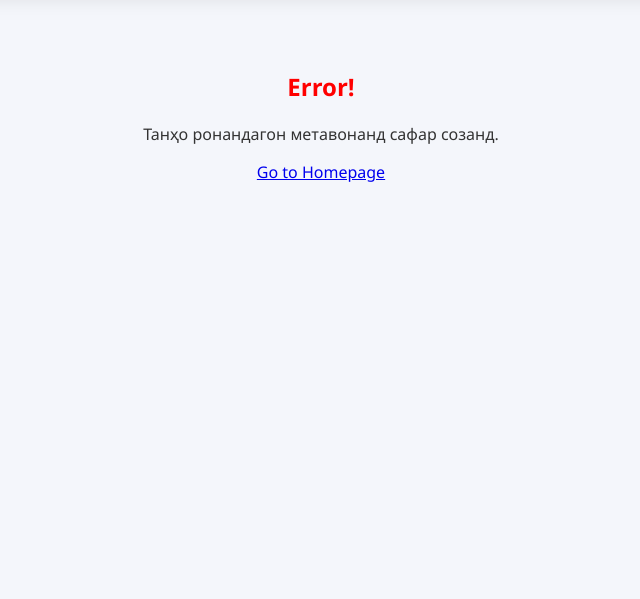
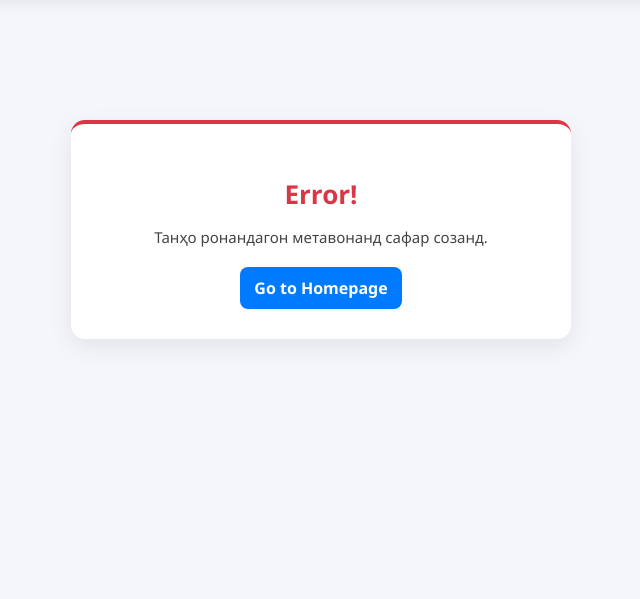
Before and after one commit to Xurwed9/hamsafar-backend, a Django app: page /create-trip/ in a window 1280 px wide. Shown: the part 58-657 px from the top of the page, without its empty margins (319-959 px from the left). Run offline with Django 5.2, Linux system fonts and the light colour scheme; the visitor is signed in with stand-in values (Sample User, id 1).

Commit message:
style eror

```diff
--- a/static/css/style.css
+++ b/static/css/style.css
@@ -375,3 +375,68 @@ body {
         transform: translateY(0);
     }
 }
+
+
+
+/* ===== ERROR PAGE ===== */
+.error-container {
+    max-width: 500px;
+    margin: 80px auto;
+    padding: 20px;
+}
+
+.error-card {
+    background: white;
+    border-radius: 14px;
+    padding: 30px;
+    text-align: center;
+    box-shadow: 0 8px 25px rgba(0,0,0,0.08);
+    animation: fadeUp 0.4s ease;
+    border-top: 4px solid #dc3545;
+}
+
+/* TITLE */
+.error-title {
+    color: #dc3545;
+    font-size: 26px;
+    margin-bottom: 15px;
+}
+
+/* TEXT */
+.error-text {
+    font-size: 15px;
+    color: #444;
+    margin-bottom: 20px;
+}
+
+/* BUTTON */
+.btn {
+    padding: 10px 14px;
+    border-radius: 8px;
+    text-decoration: none;
+    font-weight: bold;
+    transition: 0.3s;
+    display: inline-block;
+}
+
+.home-btn {
+    background: #007bff;
+    color: white;
+}
+
+.home-btn:hover {
+    background: #0056b3;
+    transform: translateY(-2px);
+}
+
+/* ANIMATION */
+@keyframes fadeUp {
+    from {
+        opacity: 0;
+        transform: translateY(15px);
+    }
+    to {
+        opacity: 1;
+        transform: translateY(0);
+    }
+}
--- a/templates/hamsafar/error.html
+++ b/templates/hamsafar/error.html
@@ -1,10 +1,22 @@
 {% extends "accounts/base.html" %}
 {% block main %}
 
-<div style="text-align: center; margin-top: 50px;">
-    <h2 style="color: red;">Error!</h2>
-    <p>{{ error }}</p>
-    <a href="/">Go to Homepage</a>
+<div class="error-container">
+
+    <div class="error-card">
+
+        <h2 class="error-title">Error!</h2>
+
+        <p class="error-text">
+            {{ error }}
+        </p>
+
+        <a href="{% url 'trip_list' %}" class="btn home-btn">
+            Go to Homepage
+        </a>
+
+    </div>
+
 </div>
 
 {% endblock %}
```
